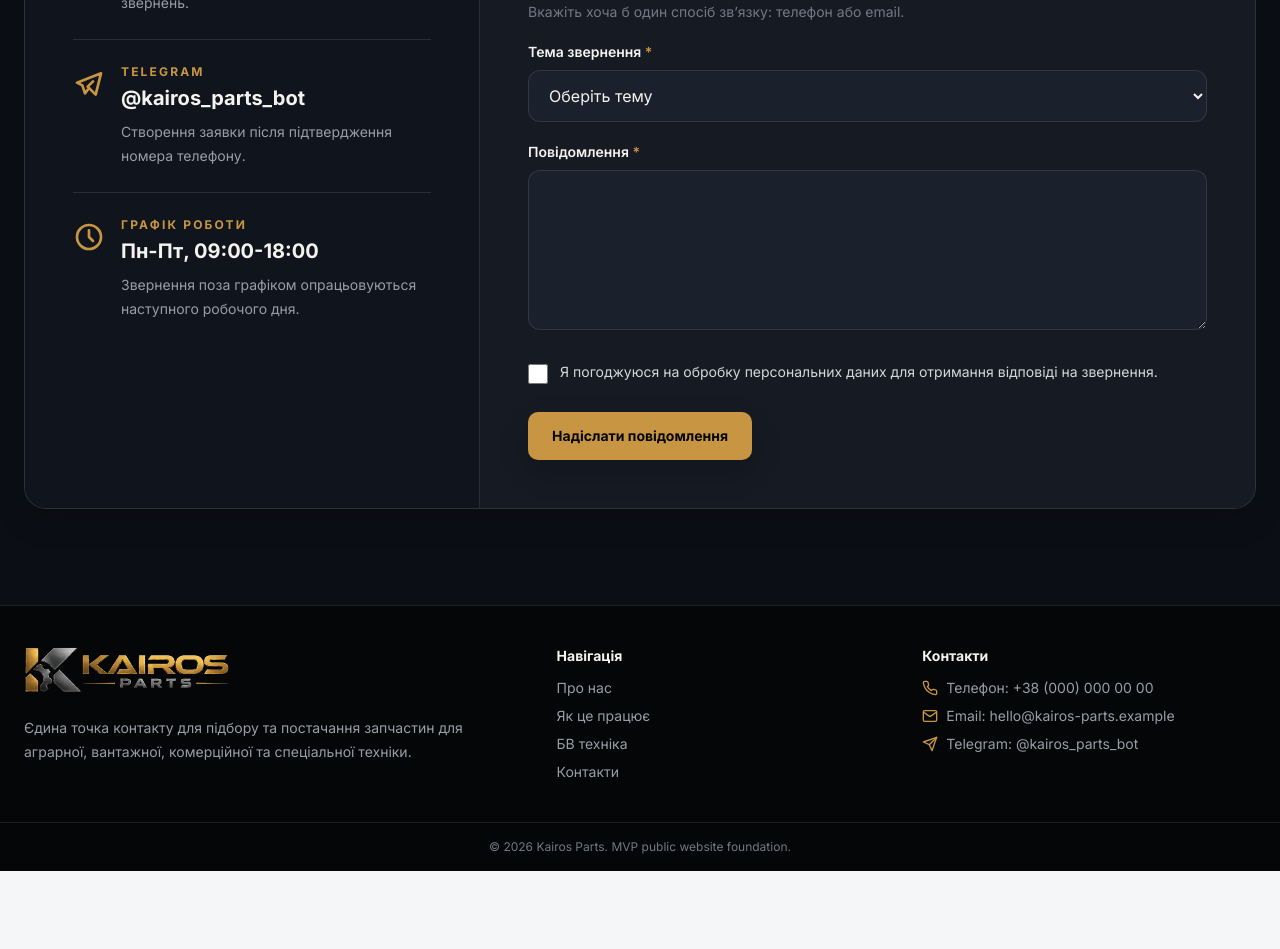
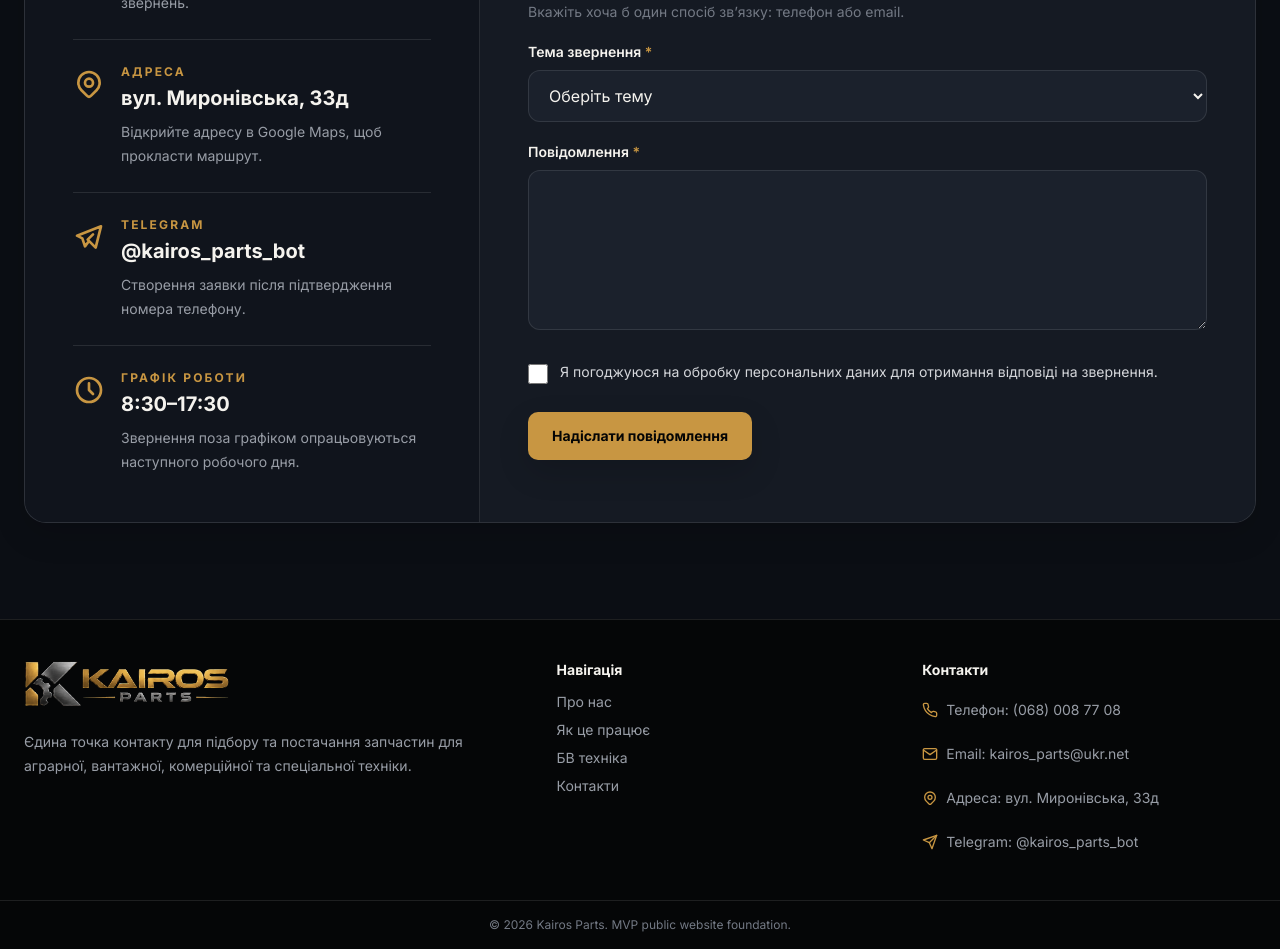
Before and after one commit to Serhiy199/Kairos-Parts, a Next.js app: page /contacts in a window 1280 px wide. Shown: the part 1440-2389 px from the top of the page. Before the commit the page ends 2311 px from the top, so only its background shows below. Built offline with nearby package versions, Linux system fonts and the light colour scheme.

Commit message:
Add company contacts to page and footer

```diff
--- a/app/(public)/contacts/page.tsx
+++ b/app/(public)/contacts/page.tsx
@@ -1,7 +1,8 @@
 import type { Metadata } from 'next';
 import Image from 'next/image';
-import { TbBrandTelegram, TbClock, TbMail, TbPhone } from 'react-icons/tb';
+import { TbBrandTelegram, TbClock, TbMail, TbMapPin, TbPhone } from 'react-icons/tb';
 
+import { siteContacts } from '@/lib/site-contacts';
 
 import { ContactForm } from './contact-form';
 
@@ -11,35 +12,47 @@ export const metadata: Metadata = {
     'Зв’яжіться з Kairos Parts щодо підбору запчастин, комерційної пропозиції, співпраці або статусу заявки.'
 };
 
-const telegramBotUrl = 'https://t.me/kairos_parts_bot';
-
 const contacts = [
   {
     label: 'ТЕЛЕФОН',
-    value: '+38 (000) 000 00 00',
+    value: siteContacts.phone.display,
     description: 'Для оперативного зв’язку з менеджером.',
-    icon: TbPhone
+    icon: TbPhone,
+    href: siteContacts.phone.href,
+    ariaLabel: `Зателефонувати за номером ${siteContacts.phone.display}`
   },
   {
     label: 'EMAIL',
-    value: 'hello@kairos-parts.example',
+    value: siteContacts.email.display,
     description: 'Для списків позицій, документів і B2B-звернень.',
     icon: TbMail,
-    href: 'mailto:hello@kairos-parts.example'
+    href: siteContacts.email.href,
+    ariaLabel: `Написати на email ${siteContacts.email.display}`
+  },
+  {
+    label: 'АДРЕСА',
+    value: siteContacts.address.display,
+    description: 'Відкрийте адресу в Google Maps, щоб прокласти маршрут.',
+    icon: TbMapPin,
+    href: siteContacts.address.href,
+    external: true,
+    ariaLabel: `Відкрити адресу ${siteContacts.address.display} у Google Maps`
   },
   {
     label: 'TELEGRAM',
-    value: '@kairos_parts_bot',
+    value: siteContacts.telegram.display,
     description: 'Створення заявки після підтвердження номера телефону.',
     icon: TbBrandTelegram,
-    href: telegramBotUrl,
-    external: true
+    href: siteContacts.telegram.href,
+    external: true,
+    ariaLabel: `Відкрити Telegram ${siteContacts.telegram.display}`
   },
   {
     label: 'ГРАФІК РОБОТИ',
-    value: 'Пн-Пт, 09:00-18:00',
+    value: siteContacts.workingHours.display,
     description: 'Звернення поза графіком опрацьовуються наступного робочого дня.',
-    icon: TbClock
+    icon: TbClock,
+    ariaLabel: undefined
   }
 ];
 
@@ -106,7 +119,8 @@ export default function ContactsPage() {
                 Оберіть канал залежно від типу звернення.
               </p>
 
-              <div className="mt-8 divide-y divide-public-border">
+              <address className="mt-8 not-italic">
+                <div className="divide-y divide-public-border">
                   {contacts.map((contact) => {
                     const Icon = contact.icon;
                     const valueClassName =
@@ -123,7 +137,8 @@ export default function ContactsPage() {
                             <a
                               href={contact.href}
                               target={contact.external ? '_blank' : undefined}
-                            rel={contact.external ? 'noreferrer' : undefined}
+                              rel={contact.external ? 'noopener noreferrer' : undefined}
+                              aria-label={contact.ariaLabel}
                               className={`${valueClassName} break-words hover:text-accent focus-visible:rounded-sm focus-visible:outline focus-visible:outline-2 focus-visible:outline-offset-4 focus-visible:outline-accent`}
                             >
                               {contact.value}
@@ -137,6 +152,7 @@ export default function ContactsPage() {
                     );
                   })}
                 </div>
+              </address>
             </div>
 
             <ContactForm />
--- a/components/layout/public-layout.tsx
+++ b/components/layout/public-layout.tsx
@@ -1,12 +1,12 @@
 import Image from 'next/image';
 import Link from 'next/link';
+import { TbMapPin } from 'react-icons/tb';
 
 import { ActionIcon } from '@/components/ui/action-icons';
+import { siteContacts } from '@/lib/site-contacts';
 
 import { PublicDesktopNavigation } from './public-desktop-navigation';
 import { PublicMobileMenu } from './public-mobile-menu';
-
-const telegramBotUrl = 'https://t.me/kairos_parts_bot';
 
 const navItems = [
   { href: '/about', label: 'Про нас' },
@@ -82,20 +82,44 @@ export function PublicLayout({ children }: { children: React.ReactNode }) {
           </div>
           <div>
             <p className="text-sm font-bold text-public-primary">Контакти</p>
-            <div className="mt-3 grid gap-2 text-sm text-public-muted">
-              <a href="tel:+380000000000" className="inline-flex items-center gap-2 transition hover:text-public-primary focus-visible:outline focus-visible:outline-2 focus-visible:outline-offset-2 focus-visible:outline-accent">
+            <address className="mt-3 grid min-w-0 gap-2 text-sm not-italic text-public-muted">
+              <a
+                href={siteContacts.phone.href}
+                aria-label={`Зателефонувати за номером ${siteContacts.phone.display}`}
+                className="inline-flex min-h-9 min-w-0 items-center gap-2 transition hover:text-public-primary focus-visible:outline focus-visible:outline-2 focus-visible:outline-offset-2 focus-visible:outline-accent"
+              >
                 <ActionIcon name="phone" className="size-4 text-accent" />
-                <span>Телефон: +38 (000) 000 00 00</span>
+                <span>Телефон: {siteContacts.phone.display}</span>
               </a>
-              <a href="mailto:hello@kairos-parts.example" className="inline-flex items-center gap-2 transition hover:text-public-primary focus-visible:outline focus-visible:outline-2 focus-visible:outline-offset-2 focus-visible:outline-accent">
+              <a
+                href={siteContacts.email.href}
+                aria-label={`Написати на email ${siteContacts.email.display}`}
+                className="inline-flex min-h-9 min-w-0 items-center gap-2 transition hover:text-public-primary focus-visible:outline focus-visible:outline-2 focus-visible:outline-offset-2 focus-visible:outline-accent"
+              >
                 <ActionIcon name="mail" className="size-4 text-accent" />
-                <span>Email: hello@kairos-parts.example</span>
+                <span className="min-w-0 break-all">Email: {siteContacts.email.display}</span>
               </a>
-              <a href={telegramBotUrl} className="inline-flex items-center gap-2 transition hover:text-public-primary focus-visible:outline focus-visible:outline-2 focus-visible:outline-offset-2 focus-visible:outline-accent">
+              <a
+                href={siteContacts.address.href}
+                target="_blank"
+                rel="noopener noreferrer"
+                aria-label={`Відкрити адресу ${siteContacts.address.display} у Google Maps`}
+                className="inline-flex min-h-9 min-w-0 items-center gap-2 transition hover:text-public-primary focus-visible:outline focus-visible:outline-2 focus-visible:outline-offset-2 focus-visible:outline-accent"
+              >
+                <TbMapPin aria-hidden="true" className="size-4 shrink-0 text-accent" />
+                <span className="min-w-0 break-words">Адреса: {siteContacts.address.display}</span>
+              </a>
+              <a
+                href={siteContacts.telegram.href}
+                target="_blank"
+                rel="noopener noreferrer"
+                aria-label={`Відкрити Telegram ${siteContacts.telegram.display}`}
+                className="inline-flex min-h-9 min-w-0 items-center gap-2 transition hover:text-public-primary focus-visible:outline focus-visible:outline-2 focus-visible:outline-offset-2 focus-visible:outline-accent"
+              >
                 <ActionIcon name="telegram" className="size-4 text-accent" />
-                <span>Telegram: @kairos_parts_bot</span>
+                <span>Telegram: {siteContacts.telegram.display}</span>
               </a>
-            </div>
+            </address>
           </div>
         </div>
         <div className="border-t border-public-border">
--- /dev/null
+++ b/lib/site-contacts.ts
@@ -0,0 +1,21 @@
+export const siteContacts = {
+  phone: {
+    display: '(068) 008 77 08',
+    href: 'tel:+380680087708'
+  },
+  email: {
+    display: 'kairos_parts@ukr.net',
+    href: 'mailto:kairos_parts@ukr.net'
+  },
+  address: {
+    display: 'вул. Миронівська, 33д',
+    href: 'https://maps.app.goo.gl/rfnXF6WgSMuvKLAK6?g_st=it'
+  },
+  workingHours: {
+    display: '8:30–17:30'
+  },
+  telegram: {
+    display: '@kairos_parts_bot',
+    href: 'https://t.me/kairos_parts_bot'
+  }
+} as const;
```
Lines whose indentation alone changed are shown as unchanged.
